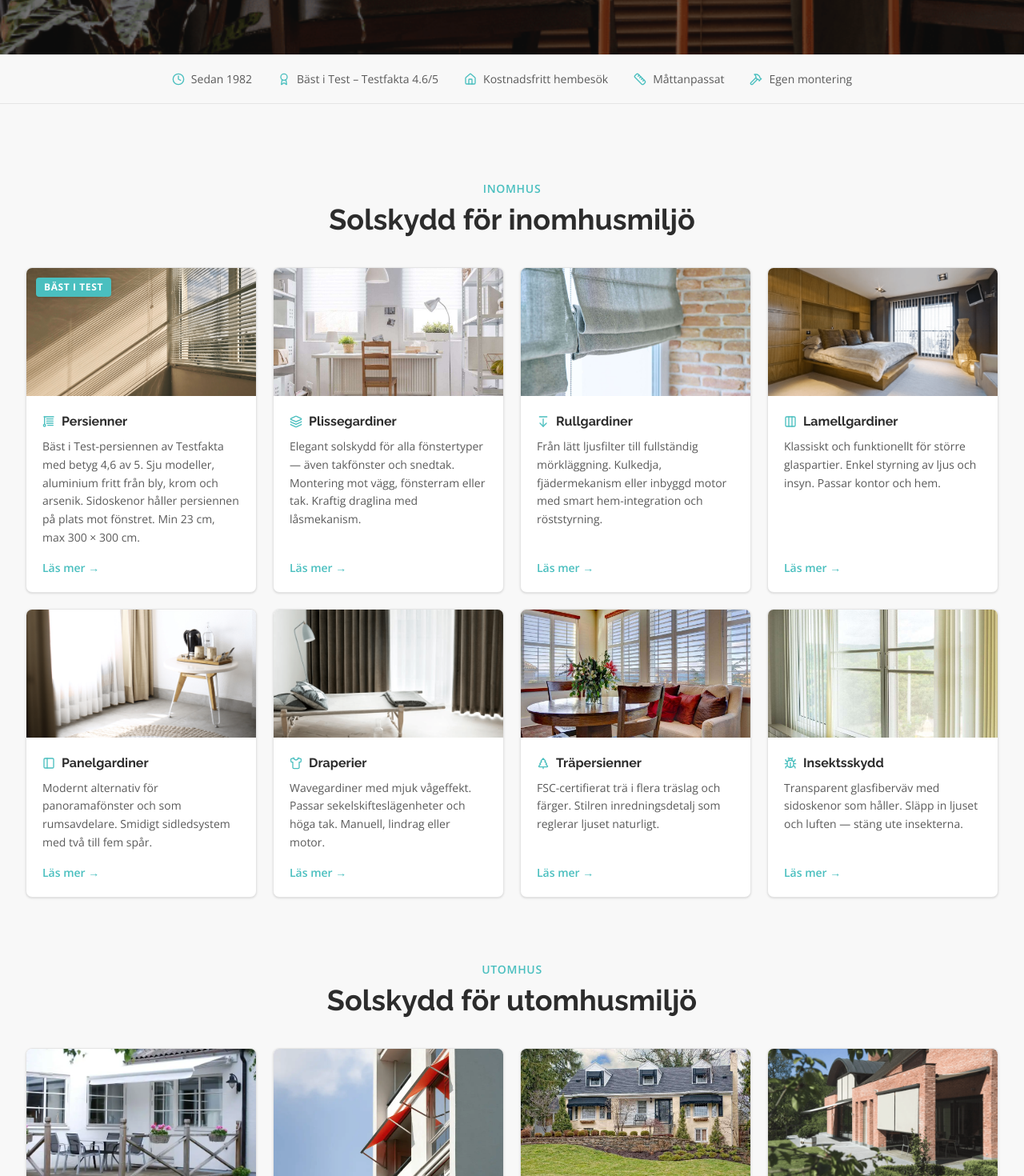
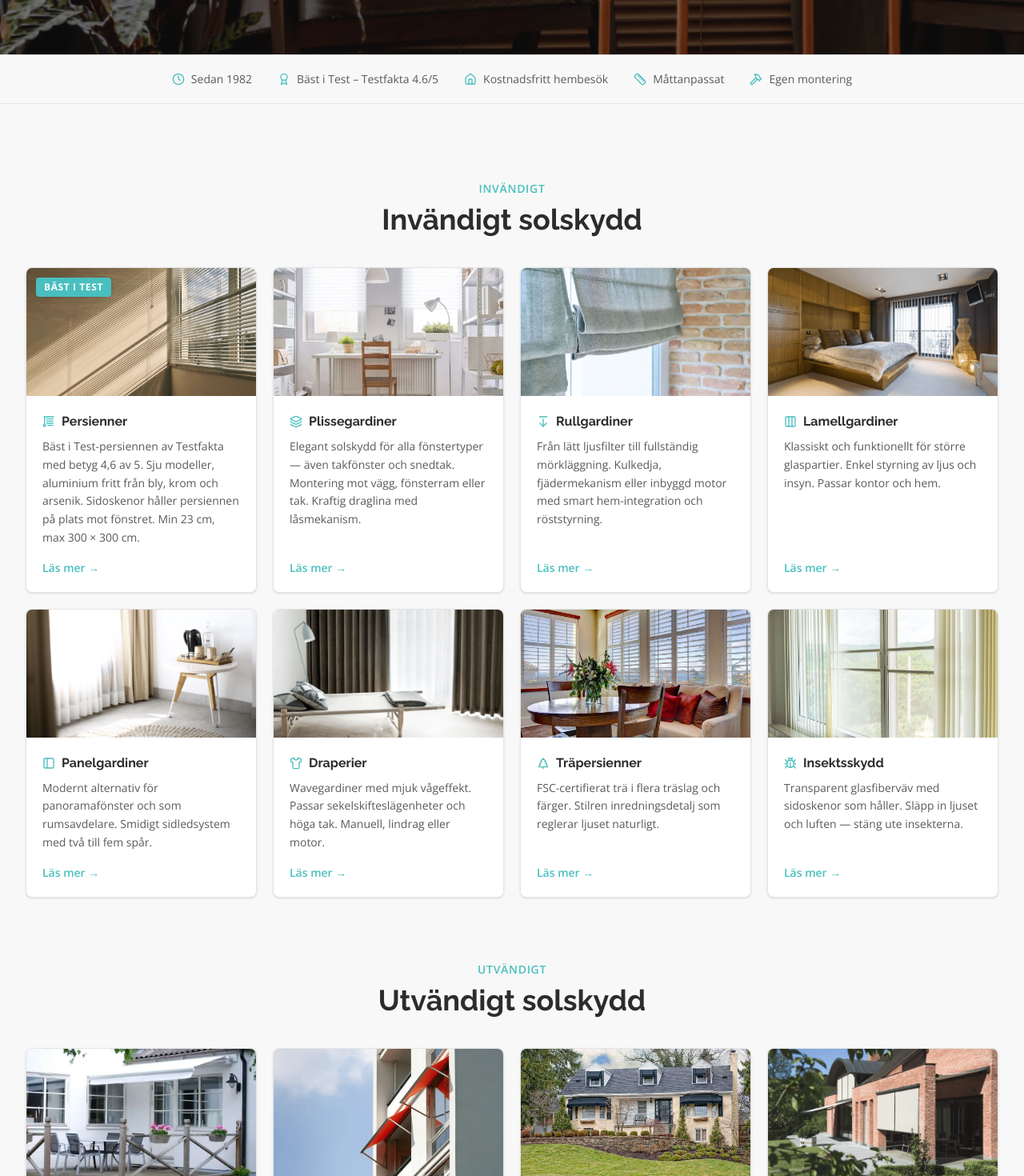
Before and after one commit to tobiasbjork78-alt/bellevue-solskydd, a Next.js app in the folder nextjs-site/: page / in a window 1280 px wide. Shown: the part 633-2103 px from the top of the page at 80% size. Built offline with nearby package versions, Linux system fonts and the light colour scheme.

Commit message:
Åtgärd 2: Byt Inomhus/Utomhus-terminologi till Invändigt/Utvändigt

```diff
--- a/nextjs-site/app/components/Products.tsx
+++ b/nextjs-site/app/components/Products.tsx
@@ -238,9 +238,9 @@ export default function Products() {
         {/* Indoor */}
         <div className="mb-20">
           <div className="text-center mb-10">
-            <p className="text-sm font-semibold text-teal uppercase tracking-wider mb-2">Inomhus</p>
+            <p className="text-sm font-semibold text-teal uppercase tracking-wider mb-2">Invändigt</p>
             <h2 className="font-[family-name:var(--font-heading)] text-3xl sm:text-4xl font-bold text-charcoal">
-              Solskydd för inomhusmiljö
+              Invändigt solskydd
             </h2>
           </div>
           <div className="grid grid-cols-1 sm:grid-cols-2 lg:grid-cols-4 gap-5">
@@ -253,9 +253,9 @@ export default function Products() {
         {/* Outdoor */}
         <div>
           <div className="text-center mb-10">
-            <p className="text-sm font-semibold text-teal uppercase tracking-wider mb-2">Utomhus</p>
+            <p className="text-sm font-semibold text-teal uppercase tracking-wider mb-2">Utvändigt</p>
             <h2 className="font-[family-name:var(--font-heading)] text-3xl sm:text-4xl font-bold text-charcoal">
-              Solskydd för utomhusmiljö
+              Utvändigt solskydd
             </h2>
           </div>
           <div className="grid grid-cols-1 sm:grid-cols-2 lg:grid-cols-4 gap-5">
--- a/nextjs-site/app/draperier/page.tsx
+++ b/nextjs-site/app/draperier/page.tsx
@@ -112,7 +112,7 @@ export default function DraperierPage() {
               <p className="text-mid-gray leading-relaxed">
                 Wavegardinen är inte bara en estetisk höjdpunkt, utan också en
                 funktionell lösning. Den erbjuder balans mellan ljus och
-                privatliv, vilket gör den idealisk för de flesta inomhusmiljöer —
+                privatliv, vilket gör den idealisk för de flesta invändiga miljöer —
                 från hem till kontor. Med olika tyger och färger kan gardinen
                 fungera som ljusfilter eller rumsavdelare.
               </p>
--- a/nextjs-site/app/fonstermarkiser/page.tsx
+++ b/nextjs-site/app/fonstermarkiser/page.tsx
@@ -88,7 +88,7 @@ export default function FonstermarkiserPage() {
                 Våra måttillverkade fönstermarkiser är fallarmsmarkiser. De
                 stoppar upp till 80 % av solstrålarna redan innan de når
                 fönsterrutan — därför passar fönstermarkisen dig som vill ha en
-                behaglig inomhusmiljö även den soligaste dag.
+                behaglig invändig miljö även den soligaste dag.
               </p>
             </div>
 
--- a/nextjs-site/app/markiser/page.tsx
+++ b/nextjs-site/app/markiser/page.tsx
@@ -114,7 +114,7 @@ export default function MarkiserPage() {
               <p className="text-mid-gray leading-relaxed">
                 Fönstermarkisen monteras utanpå fönstret och stoppar upp till
                 80 % av solstrålarna innan de når glaset. Det minskar
-                temperaturen inomhus markant och ger en behagligare miljö utan
+                temperaturen invändigt markant och ger en behagligare miljö utan
                 att du behöver stänga ute ljuset helt.
               </p>
             </div>
--- a/nextjs-site/app/pergola/page.tsx
+++ b/nextjs-site/app/pergola/page.tsx
@@ -90,9 +90,9 @@ export default function PergolaPage() {
                 Pergolan är uterummet med möjligheter
               </h2>
               <p className="text-mid-gray leading-relaxed">
-                En pergola är en utomhusstruktur som lyxar till uteplatsen och
-                skapar ett extra rum i trädgården. Den ger skugga och luft till
-                dig som vistas ute — och med rätt utförande förlänger du
+                En pergola är en utvändig konstruktion som lyxar till uteplatsen
+                och skapar ett extra rum i trädgården. Den ger skugga och luft
+                till dig som vistas ute — och med rätt utförande förlänger du
                 utesäsongen till långt in på hösten.
               </p>
             </div>
--- a/nextjs-site/app/zip-screen/page.tsx
+++ b/nextjs-site/app/zip-screen/page.tsx
@@ -86,7 +86,7 @@ export default function ZipScreenPage() {
               </h2>
               <p className="text-mid-gray leading-relaxed">
                 Zip Screen är en vertikalmarkis som stoppar solstrålningen innan
-                den når fönsterrutan — ger svalare inomhusmiljö och tillvaratar
+                den når fönsterrutan — ger svalare invändig miljö och tillvaratar
                 insynsskyddet. Särskilt effektiv på stora glaspartier i modern
                 nyproduktion.
               </p>
@@ -133,7 +133,7 @@ export default function ZipScreenPage() {
               <p className="text-mid-gray leading-relaxed">
                 Zip Screen ger dig tre skydd i ett: solskydd, insektsskydd och
                 insynsskydd. Ett bra val för uteplatser, altaner och balkonger
-                där du vill kunna njuta av utomhuslivet utan störande insekter.
+                där du vill kunna njuta av livet ute utan störande insekter.
               </p>
             </div>
           </section>
```
